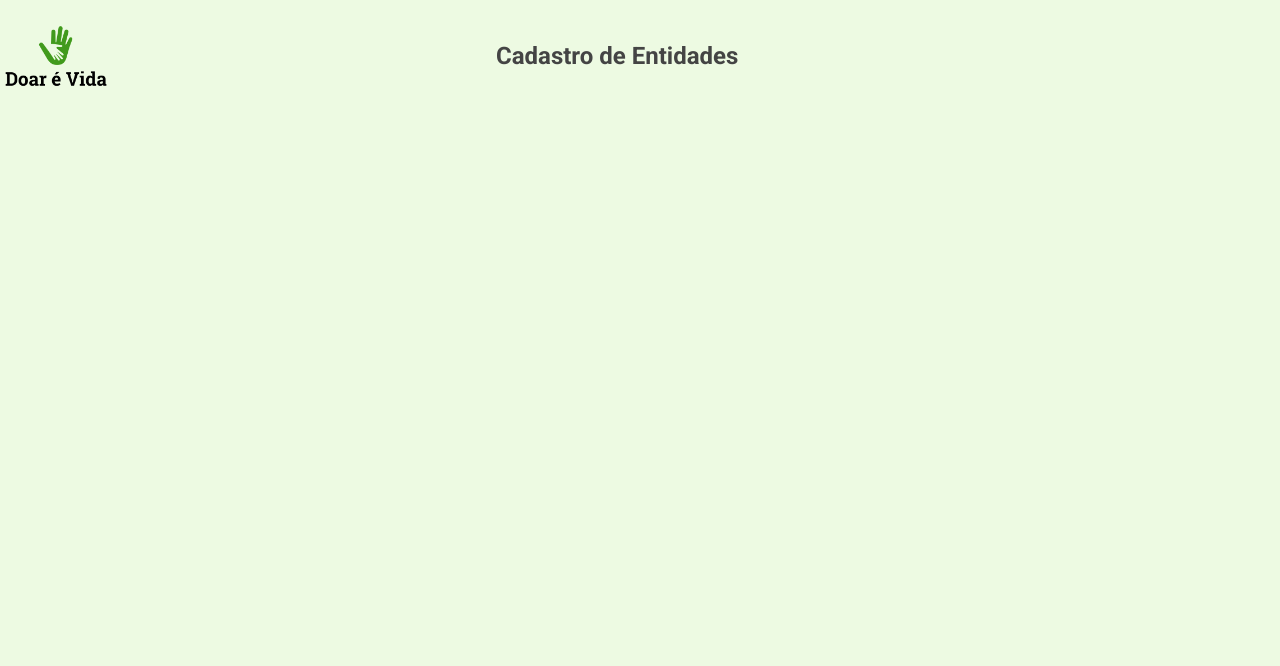
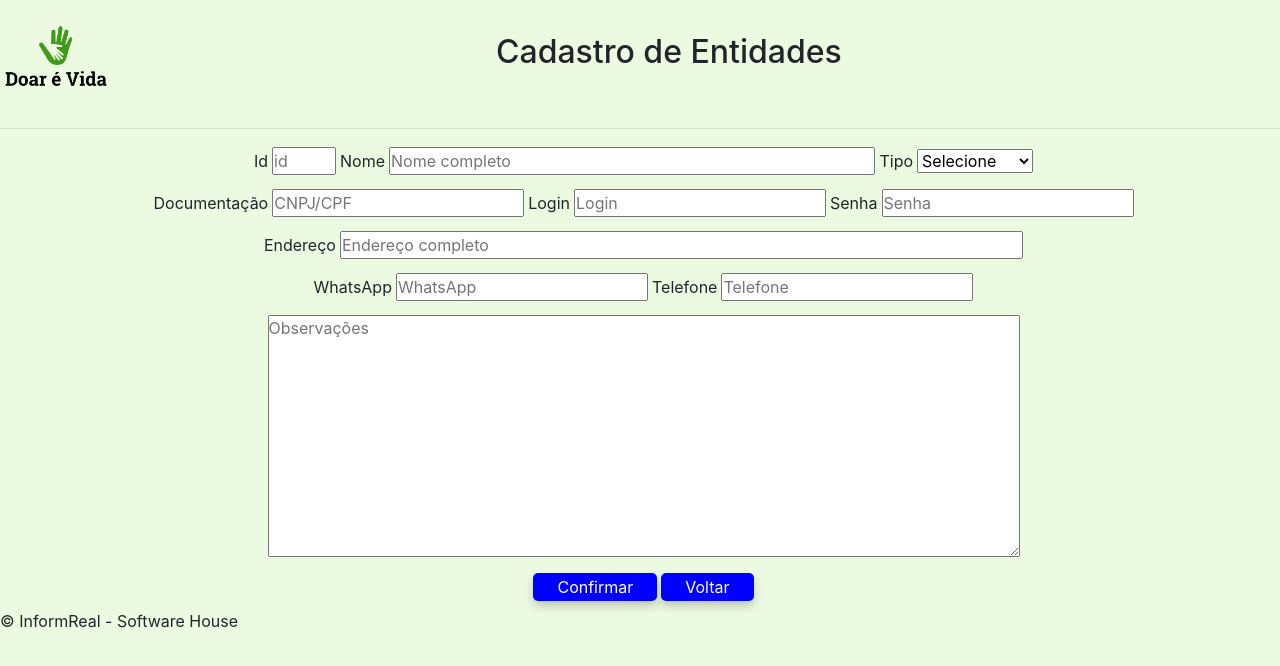
Before and after one commit to xThiagoSant/front-web-doacoes, a React (Create React App) app: page /entidade in a window 1280 px wide. Shown: the top 666 px of the page. Built offline with nearby package versions, Linux system fonts and the light colour scheme.

Commit message:
add entidade e listagem

```diff
--- a/package.json
+++ b/package.json
@@ -7,11 +7,13 @@
     "@testing-library/react": "^9.3.2",
     "@testing-library/user-event": "^7.1.2",
     "axios": "^0.19.2",
+    "bootstrap": "^4.5.0",
     "react": "^16.13.1",
     "react-dom": "^16.13.1",
     "react-icons": "^3.10.0",
     "react-router-dom": "^5.2.0",
-    "react-scripts": "3.4.1"
+    "react-scripts": "3.4.1",
+    "reactstrap": "^8.5.1"
   },
   "scripts": {
     "start": "react-scripts start",
--- a/src/App.css
+++ b/src/App.css
@@ -15,3 +15,22 @@ body {
     background: #edfae2;
     min-height: 100vh;
 }
+
+.links {
+    background-color: blue;
+    color: white;
+    text-decoration: none;
+    padding: 10px 25px;
+    border-radius: 5px;
+    box-shadow: 0 5px 10px 0 rgba(0, 0, 0, 0.2);
+}
+
+.links.botao {
+    padding: 0.25rem 1.5rem;
+    text-align: center;
+    margin: auto;
+}
+
+.Linha {
+    margin-bottom: 1rem;
+}
--- a/src/index.js
+++ b/src/index.js
@@ -2,6 +2,7 @@ import React from 'react';
 import ReactDOM from 'react-dom';
 import App from './App';
 import * as serviceWorker from './serviceWorker';
+import 'bootstrap/dist/css/bootstrap.css'
 
 ReactDOM.render(
   <React.StrictMode>
--- a/src/pages/Entidade/Entidade.css
+++ b/src/pages/Entidade/Entidade.css
@@ -0,0 +1,38 @@
+#page-entidade {
+    display: flex;
+	width: 100%;
+	justify-content: space-between;
+    flex-wrap: wrap;
+    flex-direction: column;
+    align-items: center;
+}
+
+#page-entidade .container{
+    margin: auto;
+}
+
+#page-entidade .dado {
+    padding-bottom: 10px;
+    margin-left: 7px;
+
+}
+
+#page-entidade #id{
+    width: 4rem;
+}
+
+#page-entidade #nome{
+    width: 30.4rem;
+}
+
+#page-entidade .dado  * {
+    margin: 2px;
+}
+
+#page-entidade #endereco{
+    width: 42.7rem;
+}
+
+#page-entidade #obs{
+    width: 47rem;
+}
--- a/src/pages/Entidade/Entidade.js
+++ b/src/pages/Entidade/Entidade.js
@@ -1,11 +1,74 @@
 import React from 'react'
+import { Link } from 'react-router-dom'
 
 import Header from '../Header/Header'
+import Footer from '../Footer/Footer'
+import './Entidade.css'
 
 const Entidade = () => {
     return(
         <div>
-            <Header title='Entidade' />
+            <Header title="Cadastro de Entidades" />
+            <hr className="Linha"/>
+            <form action="" className="container" >
+                <div id="page-entidade">
+                    <div className="linha-1 dado">
+                        <label htmlFor="id">Id</label>
+                        <input id="id" type="text" placeholder="id"/>
+
+                        <label htmlFor="nome">Nome</label>
+                        <input id="nome" type="text" placeholder="Nome completo"/>
+
+                        <label htmlFor="tipo">Tipo</label>
+                        <select id="tipo" name="tipo">
+                            <option value="">Selecione</option>
+                            <option value="">Doador</option>
+                            <option value="">Organizador</option>
+                        </select>
+                    </div>
+
+                    <div className="linha-2 dado">
+                        <label htmlFor="doc">Documentação</label>
+                        <input className="doc" type="text" placeholder="CNPJ/CPF"/>
+
+                        <label htmlFor="login">Login</label>
+                        <input id="login" type="text" placeholder="Login"/>
+
+                        <label htmlFor="senha">Senha</label>
+                        <input type="password" name="" id="senha" placeholder="Senha"/>
+                    </div>
+
+                    <div className="linha-3 dado">
+                        <label htmlFor="endereco">Endereço</label>
+                        <input id="endereco" type="text" placeholder="Endereço completo"/>
+                    </div>
+
+                    <div className="linha-4 dado">
+                        <label htmlFor="whats">WhatsApp</label>
+                        <input id="whats" className="fone" type="text" placeholder="WhatsApp"/>
+
+                        <label htmlFor="telefone">Telefone</label>
+                        <input id="telefone" className="fone" type="text" placeholder="Telefone"/>
+                    </div>
+
+                    <div className="linha-5 dado">
+                        <textarea id="obs" cols="30" rows="10" placeholder="Observações"></textarea>
+                    </div>
+
+                    <div className="linha-6 dado ">
+                        <Link className=" links botao" to="#" >
+                            Confirmar
+                        </Link>
+
+                        <Link className=" links botao" to="#" >
+                            Voltar
+                        </Link>
+                    </div>
+
+                </div>
+            </form>
+
+            <Footer />
         </div>
     )
 }
--- /dev/null
+++ b/src/pages/Footer/Footer.css
@@ -0,0 +1,3 @@
+#page-footer {
+
+}
--- /dev/null
+++ b/src/pages/Footer/Footer.js
@@ -0,0 +1,12 @@
+import React from 'react'
+import './Footer.css'
+
+const Footer = () =>{
+    return(
+        <div id='page-footer'>
+            <span>&copy; InformReal - Software House</span>
+        </div>
+    )
+}
+
+export default Footer
--- a/src/pages/Header/Header.js
+++ b/src/pages/Header/Header.js
@@ -6,7 +6,7 @@ const Header = (props) =>{
     return (
         <div id='page-header'>
             <img src={Logo} alt="LogoMarca"/>
-            <h2 className='title'>Cadastro de Entidades</h2>
+            <h2 className='title'>{props.title}</h2>
         </div>
     )
 }
--- a/src/pages/Home/Home.css
+++ b/src/pages/Home/Home.css
@@ -56,21 +56,6 @@ h1 {
     width: 50%;
 }
 
-#page-home .links {
-    background-color: blue;
-    color: white;
-    text-decoration: none;
-    padding: 10px 25px;
-    border-radius: 5px;
-    box-shadow: 0 5px 10px 0 rgba(0, 0, 0, 0.2);
-}
-
-#page-home .links.botao {
-    padding: 0.25rem 1.5rem;
-    text-align: center;
-    margin: auto;
-}
-
 #page-home .linklog {
     text-decoration: none;
 }
--- a/src/pages/Home/Home.js
+++ b/src/pages/Home/Home.js
@@ -11,8 +11,8 @@ const Home = () =>{
                     <div className='login dado'>
                         <h1>Entrar</h1>
                         <div><FiLogIn /> <input type="text"/></div>
-                        <div><FiLock /> <input type="text"/></div>
-                        <div><Link className='links linklog botao' to='#'>Entrar</Link></div>
+                        <div><FiLock /> <input type="password" /></div>
+                        <div><Link className='links linklog botao' to='/listagem'>Entrar</Link></div>
                         <div><Link className='linklog' to='#'>Esqueci minha senha.</Link></div>
                     </div>
 
@@ -21,7 +21,7 @@ const Home = () =>{
                         <p>
                             Cadastre agora mesmo e inicie seus eventos beneficentes, ajudando quem mais precisa.
                         </p>
-                        <Link className='links botao' to='#' >Cadastrar</Link>
+                        <Link className='links botao' to='/entidade' >Cadastrar</Link>
                     </div>
                 </div>
             </div>
--- /dev/null
+++ b/src/pages/Listagem/Listagem.css
@@ -0,0 +1,7 @@
+#page-listagem .btn {
+    width: 7rem;
+}
+
+#page-listagem .btn-add {
+    margin-left: 0.5rem;
+}
--- a/src/pages/Listagem/Listagem.js
+++ b/src/pages/Listagem/Listagem.js
@@ -1,9 +1,63 @@
 import React from 'react'
+import Header from '../Header/Header'
+import Footer from '../Footer/Footer'
+import './Listagem.css'
 
 const Listagem = () =>{
     return(
         <div>
-            <h1>Listagem...</h1>
+            <Header title="Listagem" />
+            <hr/>
+            <div id="page-listagem">
+                <button style={{marginBottom: '10px'}} className="btn btn-primary btn-add">Adicionar</button>
+                <table className="table">
+                    <thead className="table-dark">
+                        <tr>
+                            <th>Campos 1</th>
+                            <th>Campos 2</th>
+                            <th>Campos 3</th>
+                            <th>Campos 4</th>
+                            <th>Ações</th>
+                        </tr>
+                    </thead>
+                    <tbody>
+                        <tr>
+                            <td>Campo 1</td>
+                            <td>Campo 2</td>
+                            <td>Campo 3</td>
+                            <td>Campo 4</td>
+                            <td>
+                                <button className="btn btn-warning" style={{marginRight: '10px'}}>Editar</button>
+                                <button className="btn btn-danger">Apagar</button>
+                            </td>
+                        </tr>
+
+                        <tr>
+                            <td>Campo 1</td>
+                            <td>Campo 2</td>
+                            <td>Campo 3</td>
+                            <td>Campo 4</td>
+                            <td>
+                                <button className="btn btn-warning" style={{marginRight: '10px'}}>Editar</button>
+                                <button className="btn btn-danger">Apagar</button>
+                            </td>
+                        </tr>
+
+                        <tr>
+                            <td>Campo 1</td>
+                            <td>Campo 2</td>
+                            <td>Campo 3</td>
+                            <td>Campo 4</td>
+                            <td>
+                                <button className="btn btn-warning" style={{marginRight: '10px'}}>Editar</button>
+                                <button className="btn btn-danger">Apagar</button>
+                            </td>
+                        </tr>
+                    </tbody>
+                </table>
+            </div>
+
+            <Footer />
         </div>
     )
 }
```
Also changed, not shown: 1 other file (tests, documents, lock files or other folders).
